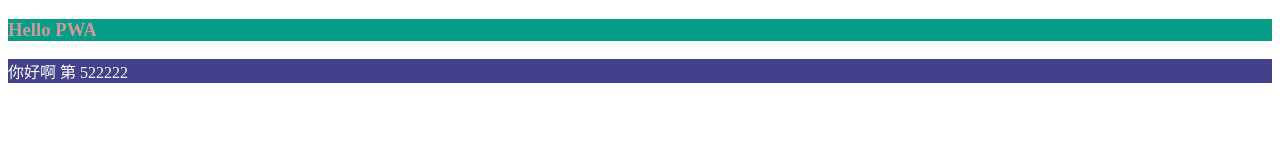
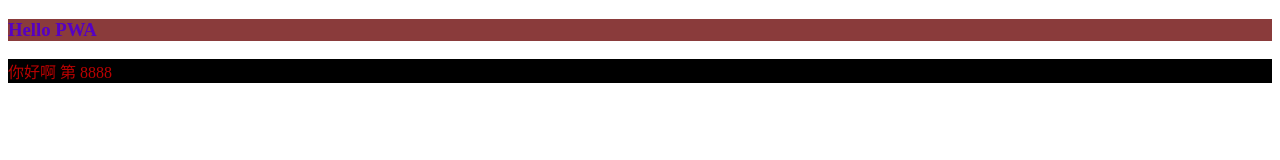
Before and after one commit to cszdsb/pwa-workbox, a website: page src/index.html in a window 1280 px wide. Drawn offline with Linux system fonts and the light colour scheme.

```diff
--- a/src/cacheList/main.css
+++ b/src/cacheList/main.css
@@ -1,4 +1,4 @@
 h3{
-    color: rgb(207, 153, 153);background-color: rgb(5, 156, 136);
+    color: rgb(85, 1, 196);background-color: rgb(138, 59, 59);
   }
-  div{color:rgb(255, 255, 255);background-color:#43418b;}
+  div{color:rgb(185, 0, 0);background-color:#000000;}
--- a/src/index.html
+++ b/src/index.html
@@ -11,7 +11,7 @@
 
 <body>
     <h3>Hello PWA</h3>
-    <div>你好啊 第 522222</div>
+    <div>你好啊 第 8888</div>
 </body>
 <script>
     // 检测浏览器是否支持SW
--- a/workbox-config.js
+++ b/workbox-config.js
@@ -1,10 +1,7 @@
 module.exports = {
   "globDirectory": "build/",
   "globPatterns": [
-    "**/*.css",
-    "./cacheList/aa.jpg",
-    "./cacheList/aa.html",
-    "./index.html"
+    // '**/*',
   ],
   "swDest": "build\\sw.js",
   "swSrc": "src/sw.js",
```
Also changed, not shown: src/sw.js (+17 -1 lines), build/cacheList/main.css, build/index.html, build/sw.js.
